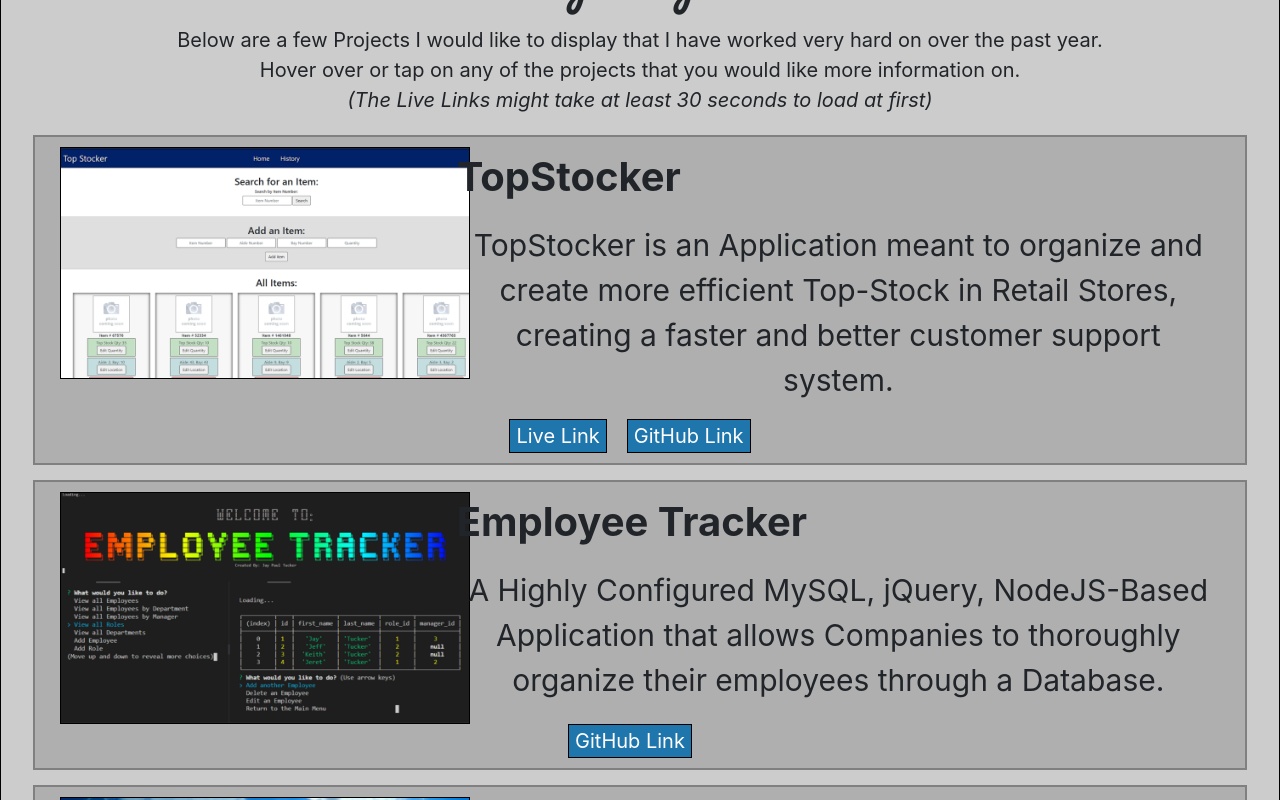
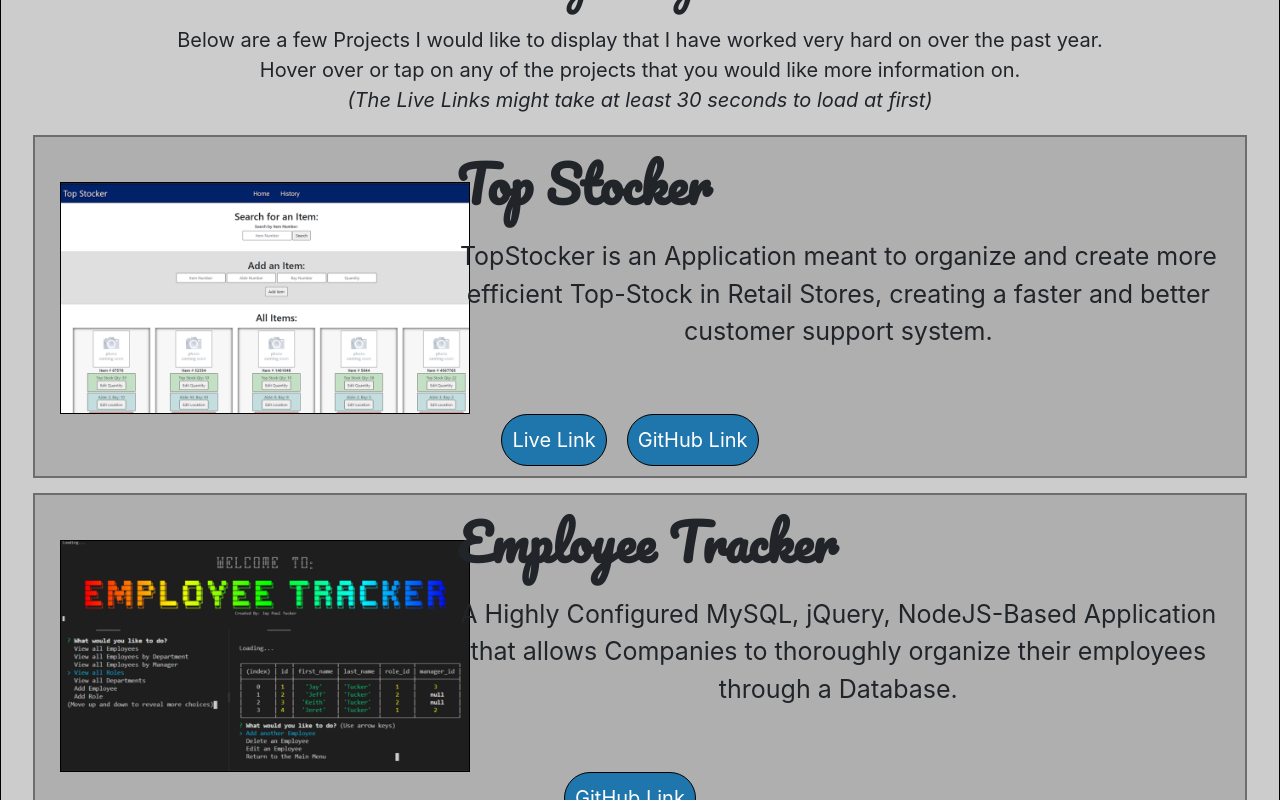
Before and after one commit to JayPTucker/React-Portfolio, a React (Create React App) app: page / in a window 1280 px wide. Shown: the part 1260-2060 px from the top of the page. Built offline with nearby package versions, Linux system fonts and the light colour scheme.

Commit message:
CSS Work Page Changes

```diff
--- a/src/components/pages/Home.js
+++ b/src/components/pages/Home.js
@@ -124,7 +124,7 @@ function HomePage() {
                     </Col>
                     <Col md={8}>
                         <p className="project-title">
-                            TopStocker
+                            Top Stocker
                         </p>
                         <p className="project-desc">
                             TopStocker is an Application meant to organize and create more efficient Top-Stock in Retail Stores, creating a faster and better customer support system.
--- a/src/components/style/Home.css
+++ b/src/components/style/Home.css
@@ -218,6 +218,7 @@
 }
 
 .project-image {
+    margin-top: 35px;
     width: calc(180px + 18vmax);
     height: auto;
     border: 1px solid black;
@@ -229,7 +230,7 @@
 .project-row {
     background-color: rgb(175, 175, 175);
     padding: 10px;
-    border: 2px solid rgb(128, 128, 128);
+    border: 2px solid rgb(109, 109, 109);
     width: 95%;
     margin-bottom: 15px;
     transition: all 0.2s ease-in-out;
@@ -242,20 +243,23 @@
 }
 
 .project-title {
-    font-size: 40px;
+    font-size: 50px;
     float: left;
     font-weight: bold;
+    font-family: 'Pacifico', cursive;
 }
 
 .project-desc {
     float: right;
-    font-size: 30px;
+    font-size: 25px;
 }
 
 .shortcut-btn {
     background-color: #1f76ac;
     margin-right: 20px;
     font-size: 20px;
+    padding: 10px;
+    border-radius: 100px;
     transition: all 0.2s ease-in-out;
     color: white;
     border: 1.5px solid black;
@@ -263,7 +267,7 @@
 
 .shortcut-btn:hover {
     background-color: #125783;
-    font-size: 21px;
+    box-shadow: 0px 1px 10px black;
 }
 
 /* --------------------------------------------------------- */
```
